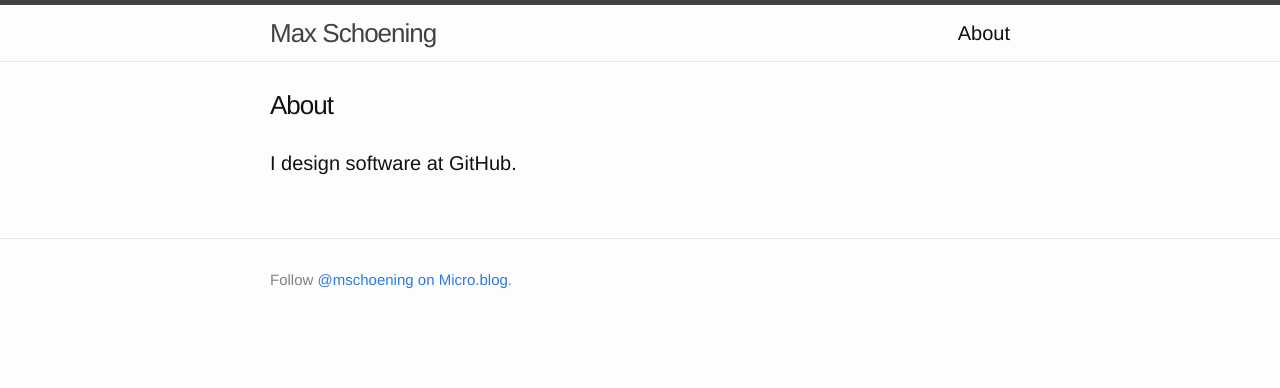
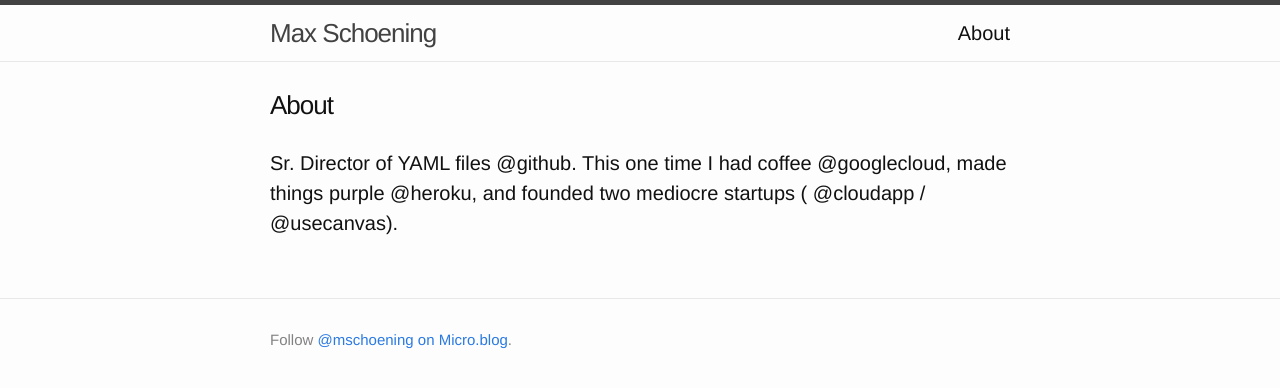
Before and after one commit to max/max.github.io, a Jekyll site: the page built from about.md, in a window 1280 px wide. Shown: the top 388 px of the page. Built offline with Jekyll 4.4.1, drawn with Linux system fonts in a browser that asks for light colours.

Commit message:
Mirroring from Micro.blog.

```diff
--- a/about.md
+++ b/about.md
@@ -4,4 +4,4 @@ title: About
 permalink: /about/
 order: 0
 ---
-I design software at GitHub.
+Sr. Director of YAML files @github. This one time I had coffee @googlecloud, made things purple @heroku, and founded two mediocre startups ( @cloudapp / @usecanvas).
```
